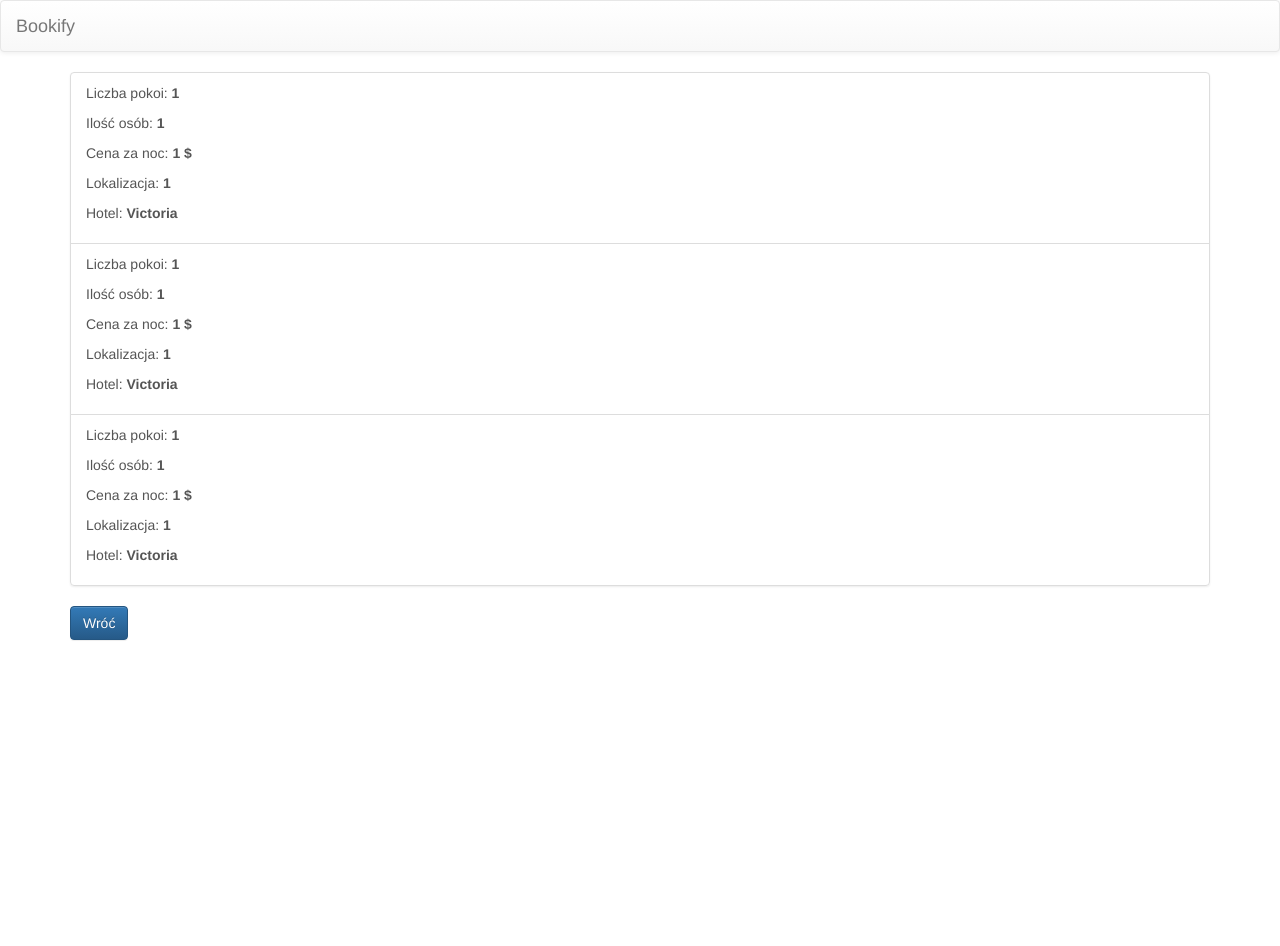
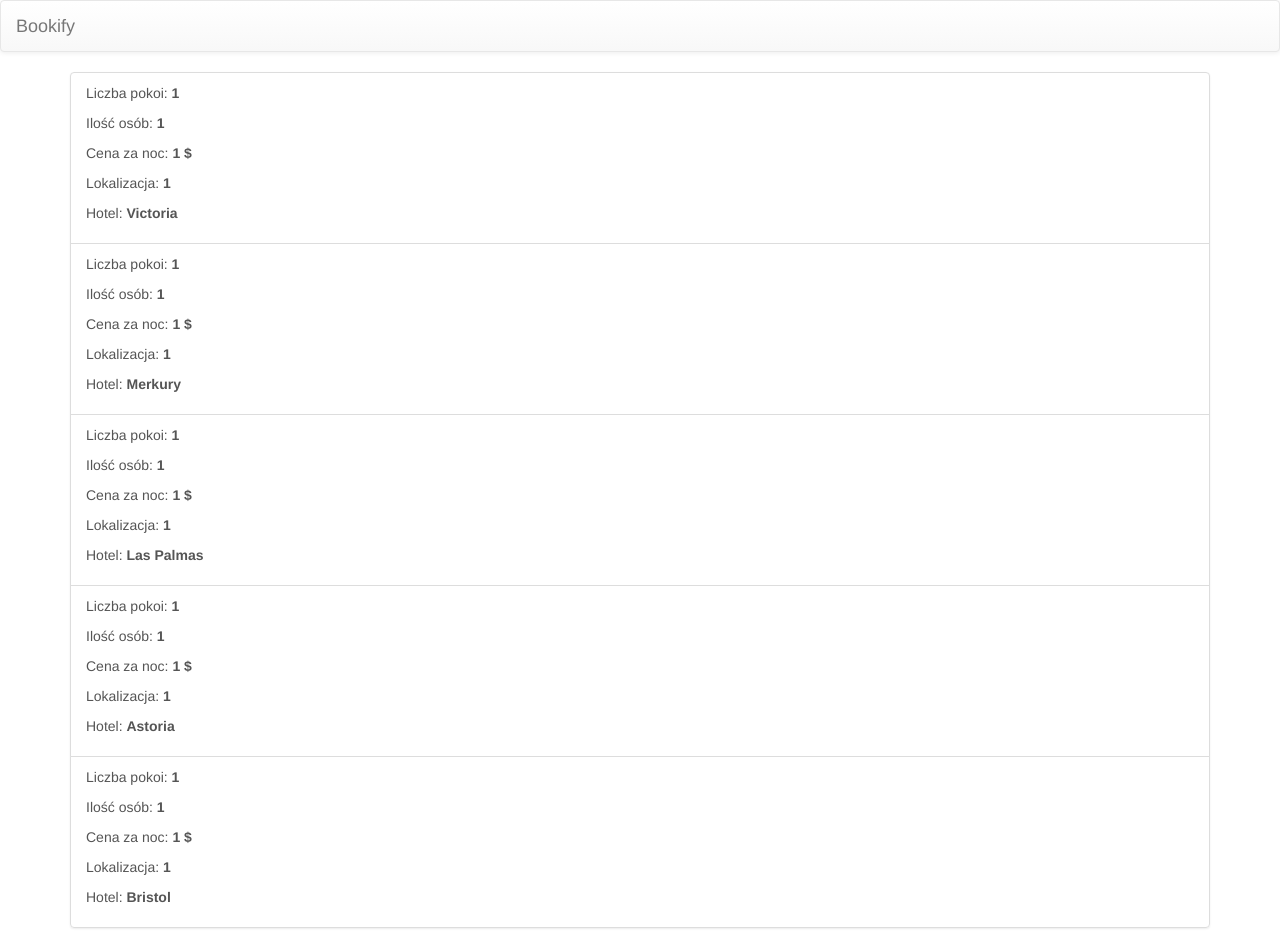
Before and after one commit to safarafa/eld_hackaton2405, an Angular app in the folder bookify-angular/: page /rooms/1/1/1/1 in a window 1280 px wide. Shown: the top 946 px of the page. Before the commit the page ends 800 px from the top, so only its background shows below. Built offline with nearby package versions, Linux system fonts and the light colour scheme.

Commit message:
add new rooms

```diff
--- a/bookify-angular/src/app/rooms/rooms.component.ts
+++ b/bookify-angular/src/app/rooms/rooms.component.ts
@@ -31,8 +31,10 @@ export class RoomsComponent implements OnInit {
     this.location = this.route.snapshot.params['location'];
     this.rooms.push(
       new Room(this.drooms, this.people, this.price, this.location, 'Victoria'),
-      new Room(this.drooms, this.people, this.price, this.location, 'Victoria'),
-      new Room(this.drooms, this.people, this.price, this.location, 'Victoria')
+      new Room(this.drooms, this.people, this.price, this.location, 'Merkury'),
+      new Room(this.drooms, this.people, this.price, this.location, 'Las Palmas'),
+      new Room(this.drooms, this.people, this.price, this.location, 'Astoria'),
+      new Room(this.drooms, this.people, this.price, this.location, 'Bristol'),
     );
   }
 
```
